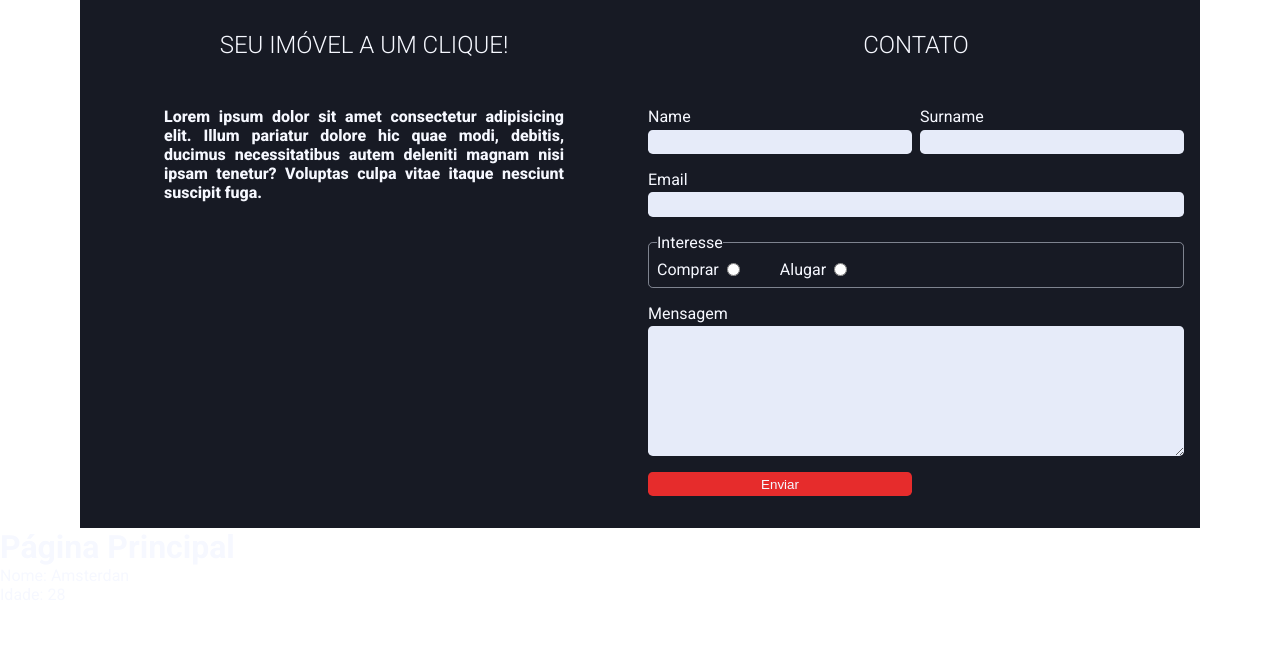
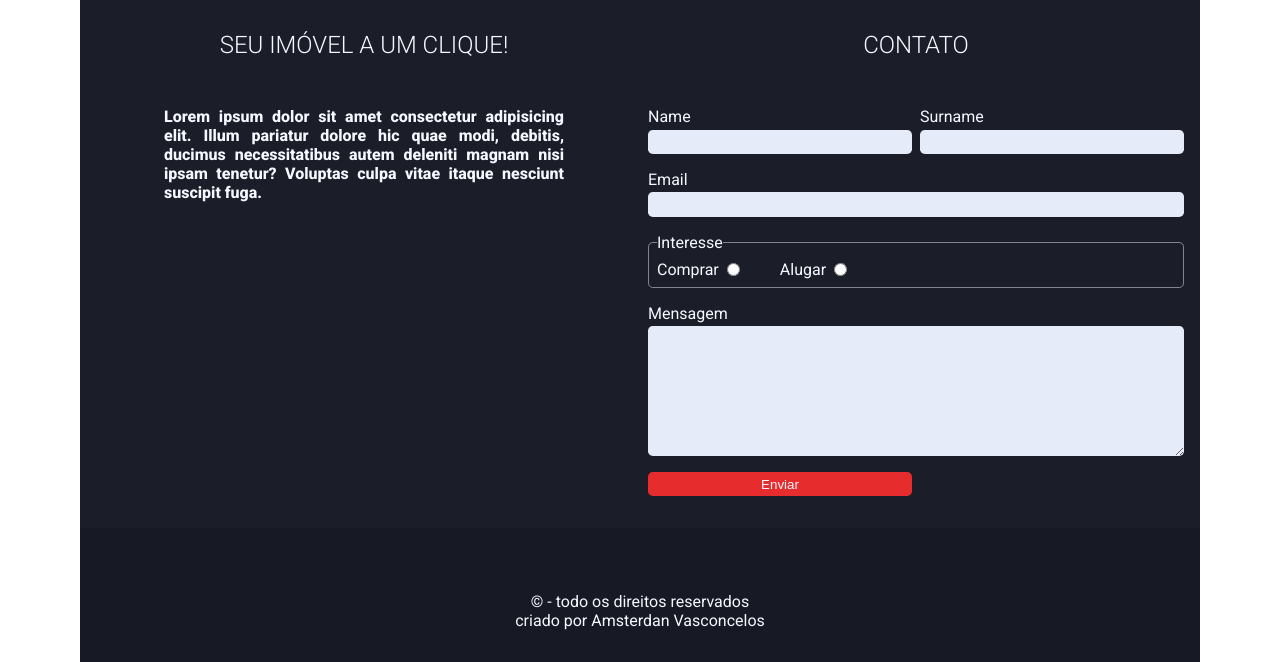
Before and after one commit to amsterdan-vasconcelos/portal-imobiliario, a PHP site: page /home in a window 1280 px wide. Shown: the part 3049-3711 px from the top of the page. Before the commit the page ends 3577 px from the top, so only its background shows below. Run offline with PHP 8.4, Linux system fonts and the light colour scheme; some libraries are stand-ins or nearby versions.

Commit message:
feat: add footer

```diff
--- a/app/views/home/index.php
+++ b/app/views/home/index.php
@@ -15,10 +15,7 @@
   <?php require_once __DIR__ . '/partials/testimonials.php' ?>
   <?php require_once __DIR__ . '/partials/contact.php' ?>
   <?php require_once __DIR__ . '/partials/contact-form.php' ?>
-
-  <h1>Página Principal</h1>
-  <p>Nome: <?= $name ?></p>
-  <p>Idade: <?= $age ?></p>
+  <?php require_once __DIR__ . '/../shared/footer.php' ?>
 </body>
 
 </html>
--- /dev/null
+++ b/app/views/shared/footer.php
@@ -0,0 +1,4 @@
+<footer class="l-footer">
+  <p class="l-footer__copy">&copy; - todo os direitos reservados</p>
+  <p class="l-footer__create">criado por <a href="#">Amsterdan Vasconcelos</a></p>
+</footer>
--- a/app/views/shared/head.php
+++ b/app/views/shared/head.php
@@ -9,6 +9,8 @@
 <!-- CSS -->
 <link rel="stylesheet" href="public/css/global.css">
 <link rel="stylesheet" href="public/css/header.css">
+<link rel="stylesheet" href="public/css/l-footer.css">
+<!-- CSS HOME -->
 <link rel="stylesheet" href="public/css/home/hero.css">
 <link rel="stylesheet" href="public/css/home/cta.css">
 <link rel="stylesheet" href="public/css/home/available.css">
--- a/public/css/home/l-contact-form.css
+++ b/public/css/home/l-contact-form.css
@@ -3,7 +3,7 @@
   padding-block: 2rem;
   padding-inline: 1rem;
   max-width: var(--max-width);
-  background-color: var(--color-background);
+  background-color: oklch(from var(--color-background) l c h / 0.98);
 
   display: grid;
   grid-template-columns: repeat(2, 1fr);
--- /dev/null
+++ b/public/css/l-footer.css
@@ -0,0 +1,13 @@
+.l-footer {
+  background-color: var(--color-background);
+  color: var(--color-text);
+
+  max-width: var(--max-width);
+  padding-inline: 1rem;
+  padding-block: 4rem 2rem;
+  margin-inline: auto;
+
+  > * {
+    text-align: center;
+  }
+}
```
